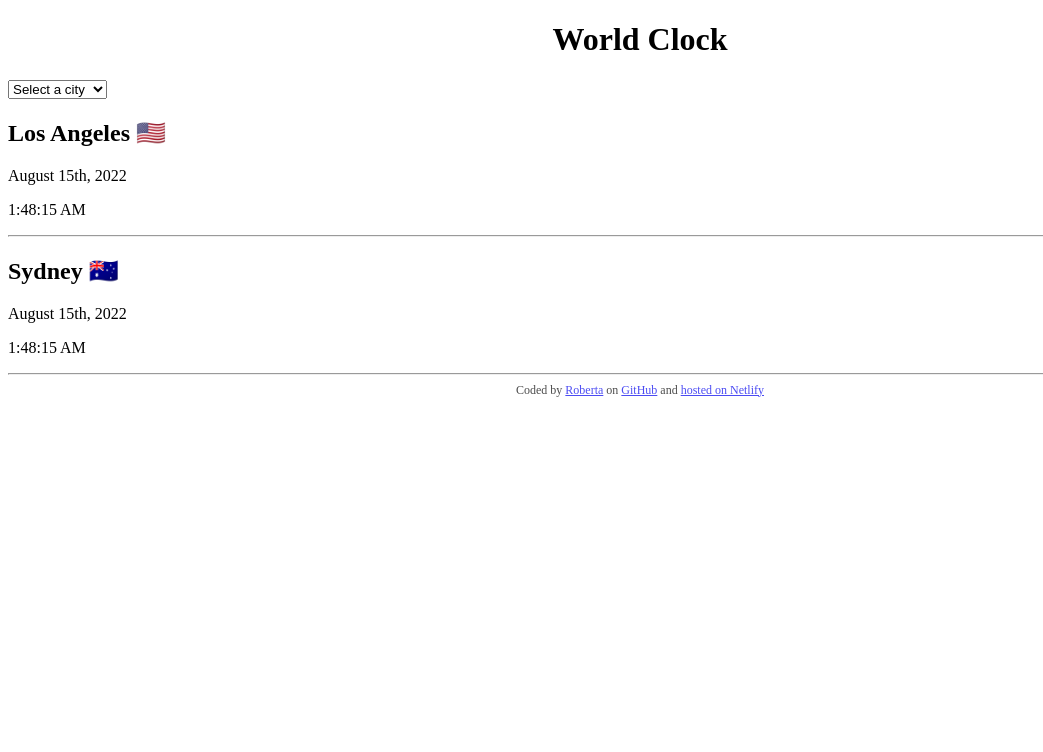
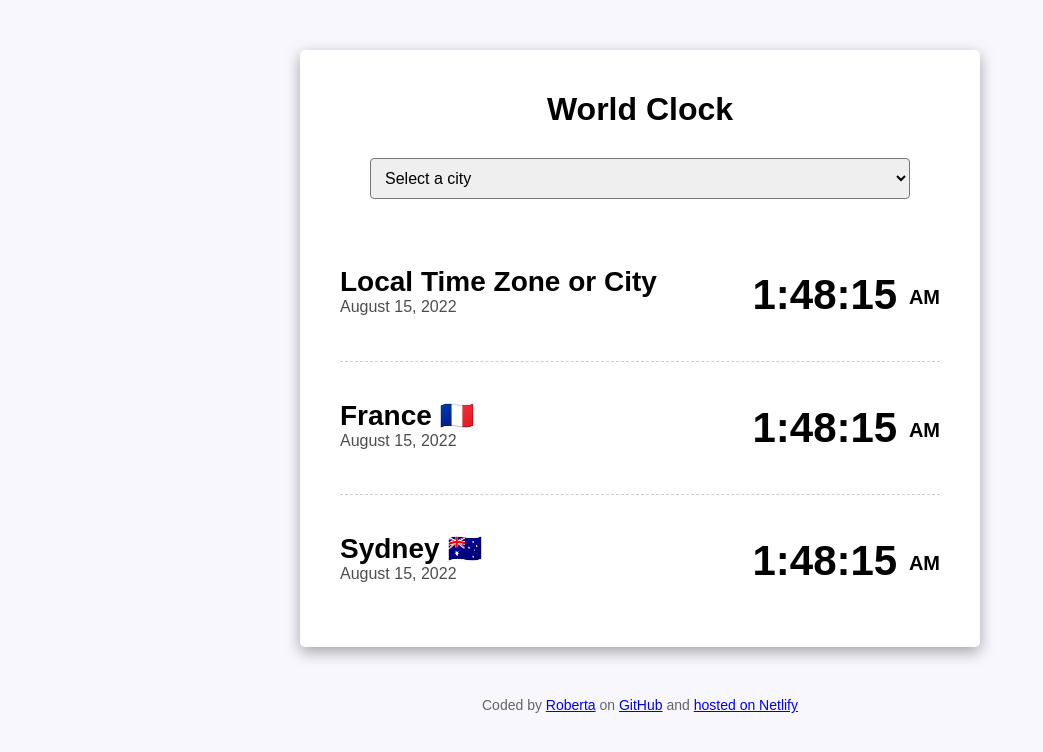
Before and after one commit to roberta-munive/world_clock, a plain HTML site: page index.html in a window 1280 px wide. Shown: the whole page, without its empty margins (0-1043 px from the left). Drawn offline with Linux system fonts and the light colour scheme; a web font is replaced by a local one.

Commit message:
add CSS to style the project

```diff
--- a/css/style.css
+++ b/css/style.css
@@ -1,10 +1,76 @@
-h1{
-    text-align: center;
+body {
+  background-color: #f9f7fe;
+  font-family: "Rethink Sans", sans-serif;
+}
+.project-container {
+  margin: 0 auto;
 }
 
-footer{
-    font-size: 12px;
-    opacity: 0.7;
-    text-align: center;
+/* clock section */
 
+h1 {
+  text-align: center;
 }
+
+.city-dropdown {
+  border-radius: 4px;
+  display: block;
+  font-size: 16px;
+  margin: 30px auto;
+  padding: 10px;
+  width: 90%;
+}
+.clock-container {
+  background-color: white;
+  border-radius: 5px;
+  box-shadow: rgba(0, 0, 0, 0.35) 0px 5px 15px;
+  margin: 50px auto;
+  max-width: 600px;
+  padding: 20px 40px;
+}
+
+.city-data,
+.local-city-data {
+  align-items: center;
+  border-bottom: 1px dashed rgba(0, 0, 0, 0.2);
+  display: flex;
+  justify-content: space-between;
+}
+
+.city-data:last-child {
+  border: none;
+}
+
+.displayed-city,
+.local-timezone {
+  font-size: 28px;
+  margin-bottom: 0;
+  margin-top: 20px;
+}
+
+.date,
+.local-date {
+  color: rgba(0, 0, 0, 0.7);
+  margin-bottom: 28px;
+  margin-top: 0;
+}
+
+.local-time,
+.time {
+  font-size: 42px;
+  font-weight: bold;
+}
+
+.local-time small,
+.time small {
+  font-size: 20px;
+  vertical-align: middle;
+}
+
+/* footer section */
+
+footer {
+  font-size: 14px;
+  color: rgba(0, 0, 0, 0.6);
+  text-align: center;
+}
--- a/index.html
+++ b/index.html
@@ -3,36 +3,56 @@
   <head>
     <meta charset="UTF-8" />
     <meta name="viewport" content="width=device-width, initial-scale=1.0" />
+    <!-- Add Google Font -->
+    <link rel="preconnect" href="https://fonts.googleapis.com" />
+    <link rel="preconnect" href="https://fonts.gstatic.com" crossorigin />
+    <link
+      href="https://fonts.googleapis.com/css2?family=Rethink+Sans:ital,wght@0,400;0,500;0,600;0,700;0,800;1,400;1,500;1,600;1,700;1,800&display=swap"
+      rel="stylesheet" />
+
     <!-- custom CSS -->
     <link rel="stylesheet" href="css\style.css" />
     <title>World Clock</title>
   </head>
   <body>
     <div class="project-container">
+      <!-- clock section -->
+      <div class="clock-container">
         <h1>World Clock</h1>
-      <select name="city" id="city-dropdown">
+
+        <select class="city-dropdown" name="city" id="city-dropdown">
           <option value="">Select a city</option>
-        <option value="">Lisbon 🇵🇹</option>
-        <option value="">London 🇬🇧</option>
-        <option value="">New York 🇺🇸</option>
+          <option value="">Lisbon  🇵🇹</span></option>
+          <option value="">London  🇬🇧</option>
+          <option value="">New York  🇺🇸</option>
         </select>
 
-      <div class="city-data">
-        <h2 class="displayed-city">Los Angeles 🇺🇸</h2>
-        <p class="date">August 15th, 2022</p>
-        <p class="time">1:48:15 AM</p>
+        <div class="local-city-data">
+          <div class="left-side">
+            <h2 class="local-timezone">Local Time Zone or City</h2>
+            <p class="local-date">August 15, 2022</p>
+          </div>
+          <p class="local-time">1:48:15 <small>AM</small></p>
         </div>
 
-      <hr />
+        <div class="city-data">
+          <div class="left-side">
+            <h2 class="displayed-city">France <span class="city-icon"> 🇫🇷</span></h2>
+            <p class="date">August 15, 2022</p>
+          </div>
+          <p class="time">1:48:15 <small>AM</small></p>
+        </div>
 
         <div class="city-data">
-        <h2 class="displayed-city">Sydney 🇦🇺</h2>
-        <p class="date">August 15th, 2022</p>
-        <p class="time">1:48:15 AM</p>
+          <div class="left-side">
+            <h2 class="displayed-city">Sydney <span class="city-icon"> 🇦🇺</span></h2>
+            <p class="date">August 15, 2022</p>
+          </div>
+          <p class="time">1:48:15 <small>AM</small></p>
+        </div>
       </div>
 
-      <hr />
-
+      <!-- footer section -->
       <footer>
         Coded by
         <a href="https://github.com/roberta-munive" target="_blank">Roberta</a>
```
Lines whose indentation alone changed are shown as unchanged.
